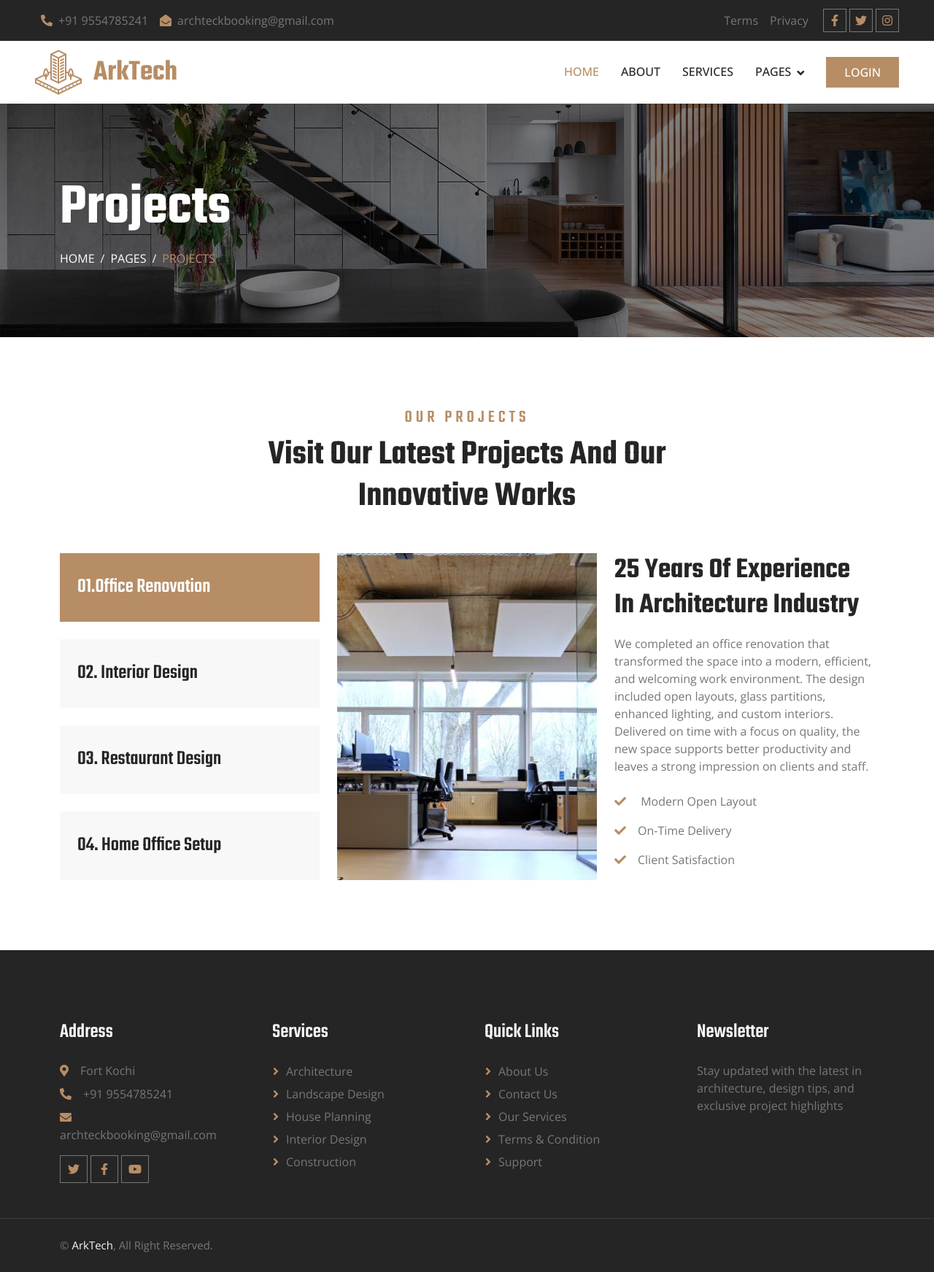
After one commit to FineCactus/ArkTeckh, a PHP site: page /project.php in a window 1280 px wide. The commit adds this page. Shown: the whole page at 73% size. Run offline with PHP 8.4, Linux system fonts and the light colour scheme; some libraries are stand-ins or nearby versions.

Commit message:
Completed Project Page

```diff
--- a/Index Page/header.php
+++ b/Index Page/header.php
@@ -82,7 +82,7 @@
                 <div class="nav-item dropdown">
                     <a href="#" class="nav-link dropdown-toggle" data-bs-toggle="dropdown">Pages</a>
                     <div class="dropdown-menu border-0 m-0">
-                        <a href="project.html" class="dropdown-item">Our Projects</a>
+                        <a href="project.php" class="dropdown-item">Our Projects</a>
                         <a href="team.html" class="dropdown-item">Team Members</a>
                         <a href="appointment.html" class="dropdown-item">Appointment</a>
                         <a href="testimonial.html" class="dropdown-item">Testimonial</a>
--- /dev/null
+++ b/Index Page/project.php
@@ -0,0 +1,122 @@
+   <!-- Header -->
+            <?php include('./header.php');?>
+
+
+                <!-- Page Header Start -->
+    <div class="container-fluid page-header py-5 mb-5 wow fadeIn" data-wow-delay="0.1s">
+        <div class="container py-5">
+            <h1 class="display-1 text-white animated slideInDown">Projects</h1>
+            <nav aria-label="breadcrumb animated slideInDown">
+                <ol class="breadcrumb text-uppercase mb-0">
+                    <li class="breadcrumb-item"><a class="text-white" href="#">Home</a></li>
+                    <li class="breadcrumb-item"><a class="text-white" href="#">Pages</a></li>
+                    <li class="breadcrumb-item text-primary active" aria-current="page">Projects</li>
+                </ol>
+            </nav>
+        </div>
+    </div>
+    <!-- Page Header End -->
+
+    <!-- Project Start -->
+    <div class="container-xxl project py-5">
+        <div class="container">
+            <div class="text-center mx-auto mb-5 wow fadeInUp" data-wow-delay="0.1s" style="max-width: 600px;">
+                <h4 class="section-title">Our Projects</h4>
+                <h1 class="display-5 mb-4">Visit Our Latest Projects And Our Innovative Works</h1>
+            </div>
+            <div class="row g-4 wow fadeInUp" data-wow-delay="0.3s">
+                <div class="col-lg-4">
+                    <div class="nav nav-pills d-flex justify-content-between w-100 h-100 me-4">
+                        <button class="nav-link w-100 d-flex align-items-center text-start p-4 mb-4 active" data-bs-toggle="pill" data-bs-target="#tab-pane-1" type="button">
+                            <h3 class="m-0">01.Office Renovation</h3>
+                        </button>
+                        <button class="nav-link w-100 d-flex align-items-center text-start p-4 mb-4" data-bs-toggle="pill" data-bs-target="#tab-pane-2" type="button">
+                            <h3 class="m-0">02. Interior Design</h3>
+                        </button>
+                        <button class="nav-link w-100 d-flex align-items-center text-start p-4 mb-4" data-bs-toggle="pill" data-bs-target="#tab-pane-3" type="button">
+                            <h3 class="m-0">03. Restaurant Design</h3>
+                        </button>
+                        <button class="nav-link w-100 d-flex align-items-center text-start p-4 mb-0" data-bs-toggle="pill" data-bs-target="#tab-pane-4" type="button">
+                            <h3 class="m-0">04.  Home Office Setup</h3>
+                        </button>
+                    </div>
+                </div>
+                <div class="col-lg-8">
+                    <div class="tab-content w-100">
+                        <div class="tab-pane fade show active" id="tab-pane-1">
+                            <div class="row g-4">
+                                <div class="col-md-6" style="min-height: 350px;">
+                                    <div class="position-relative h-100">
+                                        <img class="position-absolute img-fluid w-100 h-100" src="img/project-1.jpg"
+                                            style="object-fit: cover;" alt="">
+                                    </div>
+                                </div>
+                                <div class="col-md-6">
+                                    <h1 class="mb-3">25 Years Of Experience In Architecture Industry</h1>
+                                    <p class="mb-4">We completed an office renovation that transformed the space into a modern, efficient, and welcoming work environment. The design included open layouts, glass partitions, enhanced lighting, and custom interiors. Delivered on time with a focus on quality, the new space supports better productivity and leaves a strong impression on clients and staff.</p>
+                                    <p><i class="fa fa-check text-primary me-3"></i> Modern Open Layout</p>
+                                    <p><i class="fa fa-check text-primary me-3"></i>On-Time Delivery</p>
+                                    <p><i class="fa fa-check text-primary me-3"></i>Client Satisfaction</p>
+                                </div>
+                            </div>
+                        </div>
+                        <div class="tab-pane fade" id="tab-pane-2">
+                            <div class="row g-4">
+                                <div class="col-md-6" style="min-height: 350px;">
+                                    <div class="position-relative h-100">
+                                        <img class="position-absolute img-fluid w-100 h-100" src="img/project-2.jpg"
+                                            style="object-fit: cover;" alt="">
+                                    </div>
+                                </div>
+                                <div class="col-md-6">
+                                    <h1 class="mb-3">25 Years Of Experience In Architecture Industry</h1>
+                                    <p class="mb-4">A complete interior transformation combining modern style with everyday comfort. The design reflects the client's taste through carefully chosen layouts, materials, and décor. The final space feels warm, elegant, and functional — enhancing both lifestyle and visual appeal.</p>
+                                    <p><i class="fa fa-check text-primary me-3"></i>Design Approach</p>
+                                    <p><i class="fa fa-check text-primary me-3"></i> Efficient Layout</p>
+                                    <p><i class="fa fa-check text-primary me-3"></i> Modern Finishes</p>
+                                </div>
+                            </div>
+                        </div>
+                        <div class="tab-pane fade" id="tab-pane-3">
+                            <div class="row g-4">
+                                <div class="col-md-6" style="min-height: 350px;">
+                                    <div class="position-relative h-100">
+                                        <img class="position-absolute img-fluid w-100 h-100" src="img/project-3.jpg"
+                                            style="object-fit: cover;" alt="">
+                                    </div>
+                                </div>
+                                <div class="col-md-6">
+                                    <h1 class="mb-3">25 Years Of Experience In Architecture Industry</h1>
+                                    <p class="mb-4">Designed a modern and cozy restaurant space with custom interiors, smart zoning, and a warm ambiance. The layout supports smooth staff flow and a comfortable dining experience.</p>
+                                    <p><i class="fa fa-check text-primary me-3"></i>Design Approach</p>
+                                    <p><i class="fa fa-check text-primary me-3"></i>Innovative Solutions</p>
+                                    <p><i class="fa fa-check text-primary me-3"></i>Project Management</p>
+                                </div>
+                            </div>
+                        </div>
+                        <div class="tab-pane fade" id="tab-pane-4">
+                            <div class="row g-4">
+                                <div class="col-md-6" style="min-height: 350px;">
+                                    <div class="position-relative h-100">
+                                        <img class="position-absolute img-fluid w-100 h-100" src="img/project-4.jpg"
+                                            style="object-fit: cover;" alt="">
+                                    </div>
+                                </div>
+                                <div class="col-md-6">
+                                    <h1 class="mb-3">25 Years Of Experience In Architecture Industry</h1>
+                                    <p class="mb-4">Created a functional and stylish home office with ergonomic furniture, ample storage, and calming colors. The space supports productivity while blending seamlessly with the home's interior.</p>
+                                    <p><i class="fa fa-check text-primary me-3"></i>Built-in storage and cable management</p>
+                                    <p><i class="fa fa-check text-primary me-3"></i> Custom Desk Design</p>
+                                    <p><i class="fa fa-check text-primary me-3"></i> Personal Touches</p>
+                                </div>
+                            </div>
+                        </div>
+                    </div>
+                </div>
+            </div>
+        </div>
+    </div>
+    <!-- Project End -->
+
+            <!-- Footer -->
+            <?php include('./footer.php');?>
```
